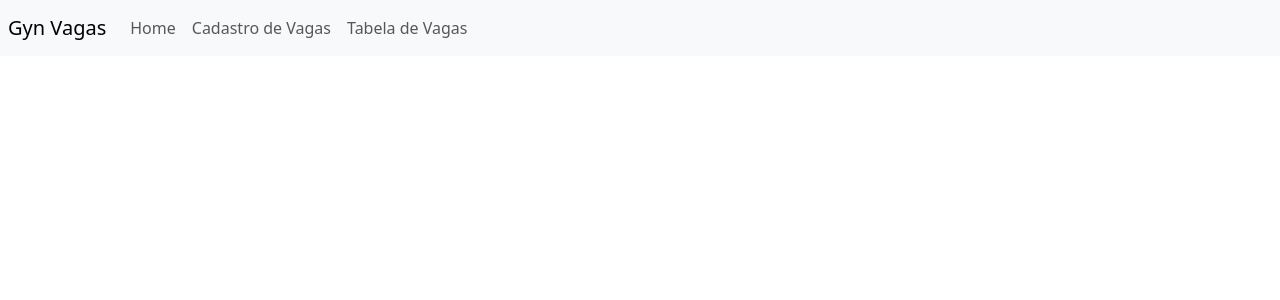
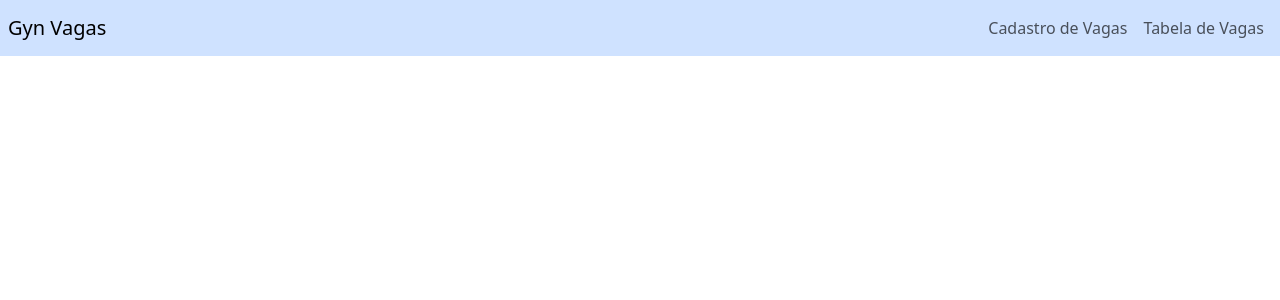
Before and after one commit to daniel-gondim/gyn-vagas-angular, an Angular app: page / in a window 1280 px wide. Shown: the top 300 px of the page. Built offline with nearby package versions, Linux system fonts and the light colour scheme.

Commit message:
Fix: Atualiza estilo do navbar.

```diff
--- a/src/app/navbar/navbar.component.css
+++ b/src/app/navbar/navbar.component.css
@@ -0,0 +1,3 @@
+.navbar-nav.ml-auto {
+  margin-left: auto !important;
+}
--- a/src/app/navbar/navbar.component.html
+++ b/src/app/navbar/navbar.component.html
@@ -1,14 +1,11 @@
-<nav class="navbar navbar-expand-lg navbar-light bg-light p-2">
+<nav class="navbar navbar-expand-lg navbar-light bg-primary-subtle p-2">
   <a class="navbar-brand" href="#">Gyn Vagas</a>
   <button class="navbar-toggler" type="button" data-toggle="collapse" data-target="#navbarContent" aria-controls="navbarContent" aria-expanded="false" aria-label="Toggle navigation">
     <span class="navbar-toggler-icon"></span>
   </button>
 
   <div class="collapse navbar-collapse" id="navbarContent">
-    <ul class="navbar-nav mr-auto">
-      <li class="nav-item active">
-        <a class="nav-link" routerLink="/home" routerLinkActive="active" ariaCurrentWhenActive="page">Home</a>
-      </li>
+    <ul class="navbar-nav ml-auto">
       <li class="nav-item">
         <a class="nav-link" routerLink="/cadastro-de-vagas" routerLinkActive="active" ariaCurrentWhenActive="page">Cadastro de Vagas</a>
       </li>
```
